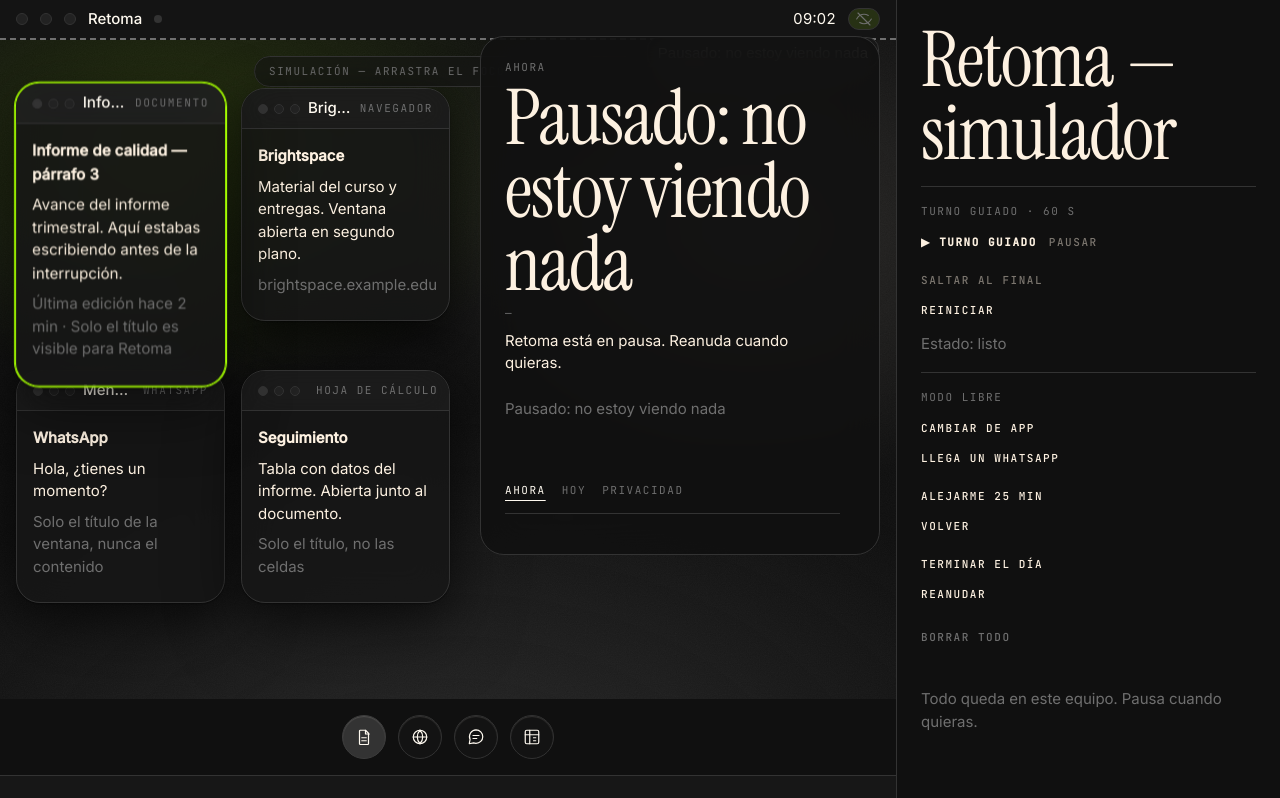
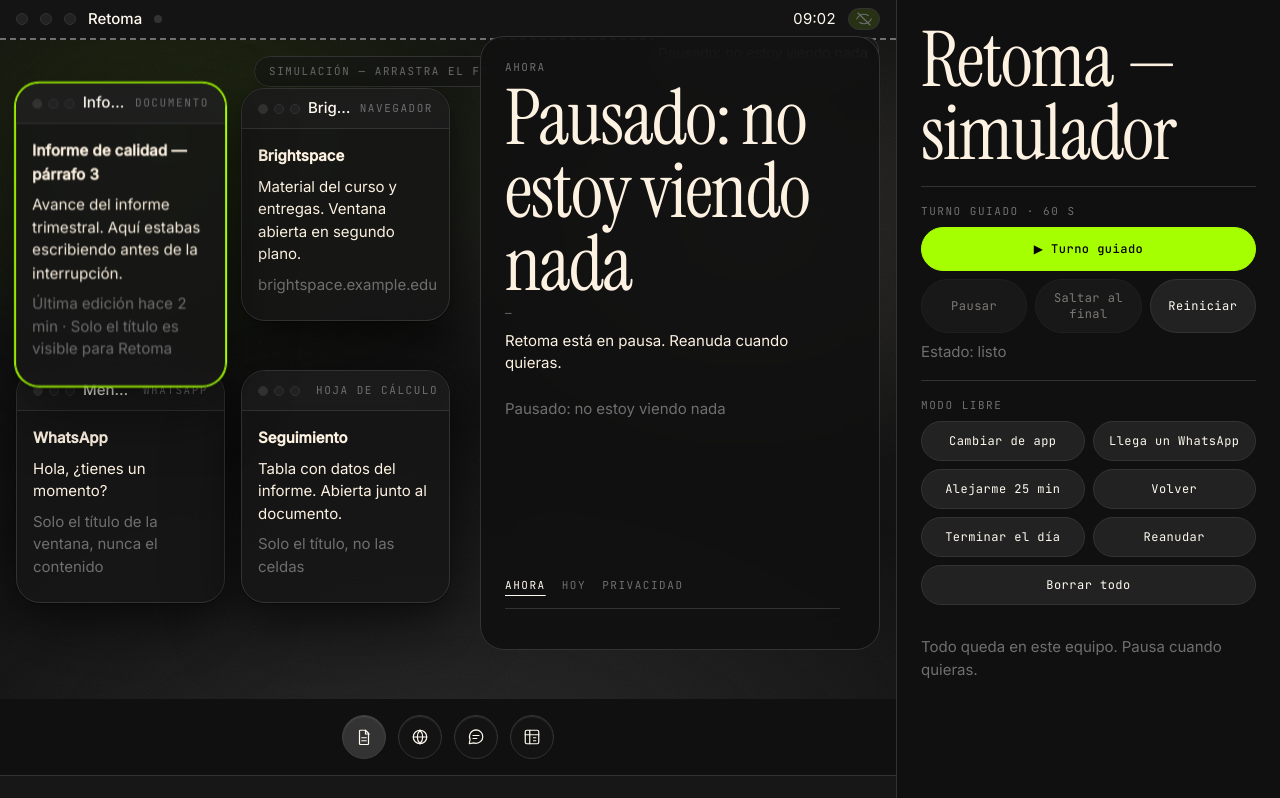
Before and after one commit to nik129linux/handwatch-desktop-fe, a plain HTML site: page index.html in a window 1280 px wide. Both pictures are taken after a click on the button "Pausado: no estoy viendo nada". Drawn offline with Linux system fonts and the light colour scheme.

Commit message:
desktop: polish

```diff
--- a/css/desk.css
+++ b/css/desk.css
@@ -134,7 +134,7 @@ body {
 }
 .wallpaper__glow { position: absolute; inset: 0; }
 .wallpaper__glow--a {
-  background: radial-gradient(60% 50% at 22% 18%, color-mix(in srgb, var(--color-primary-500) 14%, transparent), transparent 70%);
+  background: radial-gradient(60% 50% at 22% 18%, var(--wall-glow), transparent 70%);
 }
 .wallpaper__glow--b {
   background: radial-gradient(55% 55% at 82% 30%, color-mix(in srgb, var(--color-neutral-100) 12%, transparent), transparent 70%);
@@ -293,28 +293,47 @@ body {
 .btn-row { display: flex; gap: var(--sp-2); flex-wrap: wrap; }
 .btn-row .btn { flex: 1; min-width: 120px; }
 
-/* quiet text buttons inside the sim strip only */
-.sim-panel .story-controls { display: flex; gap: var(--sp-3); align-items: baseline; }
-.sim-panel .btn-row { display: flex; flex-direction: column; gap: 0; }
-.sim-panel .btn-row .btn, .sim-panel .story-controls .btn {
-  flex: none; min-width: 0; min-height: 0;
-  background: transparent; border: none; border-radius: 0;
-  padding: 8px 0; text-align: left;
-  font-family: var(--font-mono); font-size: var(--text-micro); letter-spacing: var(--tracking-micro); text-transform: uppercase;
-  color: var(--text-neutral-100);
+/* sim controls — readable sentence-case mono, hero pill + secondary row */
+.sim-panel .story-controls { display: flex; }
+.sim-panel #storyPlay.btn--hero {
+  width: 100%; box-sizing: border-box;
+  min-height: 44px;
+  display: inline-flex; align-items: center; justify-content: center;
+  background: var(--bg-primary-500); color: var(--text-black); border: 1px solid var(--border-primary-500);
+  border-radius: var(--radius-pill);
+  font-family: var(--font-mono); font-size: 12px; letter-spacing: 0.04em; text-transform: none;
+  font-weight: var(--weight-medium);
+  padding: 12px 20px;
 }
-.sim-panel .btn-row .btn:hover, .sim-panel .story-controls .btn:hover { background: transparent; color: var(--text-neutral-50); text-decoration: underline; text-underline-offset: 4px; }
-.sim-panel .btn--primary {
-  background: transparent; border: none; color: var(--text-neutral-50);
-  font-family: var(--font-mono); font-size: var(--text-micro); letter-spacing: var(--tracking-micro); text-transform: uppercase;
-  text-align: left; padding: 8px 0;
+.sim-panel #storyPlay.btn--hero:hover { background: var(--state-primary-press); text-decoration: underline; text-decoration-color: var(--text-black); text-underline-offset: 3px; }
+.sim-panel #storyPlay.btn--hero:focus-visible { outline: 2px solid var(--border-primary-500); outline-offset: 2px; }
+.sim-panel .btn-row--trio { display: flex; flex-direction: row; gap: var(--sp-2); }
+.sim-panel .btn-row--trio .btn { flex: 1 1 0; min-width: 0; }
+.sim-panel .btn--secondary,
+.sim-panel #freeMode .btn {
+  min-height: 40px;
+  display: inline-flex; align-items: center; justify-content: center;
+  background: var(--bg-neutral-800); border: 1px solid var(--border-neutral-700); border-radius: var(--radius-pill);
+  padding: 10px 12px; text-align: center;
+  font-family: var(--font-mono); font-size: 12px; letter-spacing: 0.04em; text-transform: none;
+  font-weight: var(--weight-regular);
+  color: var(--text-neutral-50);
 }
-.sim-panel .btn--primary:hover { background: transparent; text-decoration: underline; text-underline-offset: 4px; }
+.sim-panel .btn--secondary:hover,
+.sim-panel #freeMode .btn:hover { background: var(--bg-neutral-700); border-color: var(--border-neutral-600); text-decoration: underline; text-decoration-color: var(--border-primary-500); text-underline-offset: 3px; }
+.sim-panel .btn--secondary:focus-visible,
+.sim-panel #freeMode .btn:focus-visible { outline: 2px solid var(--border-primary-500); outline-offset: 2px; }
+.sim-panel #freeMode .btn-row { display: flex; flex-direction: row; flex-wrap: wrap; gap: var(--sp-2); }
+.sim-panel #freeMode .btn-row .btn { flex: 1 1 0; min-width: 120px; }
 .sim-panel .btn--destructive {
-  background: transparent; border: none; color: var(--text-neutral-400);
-  font-family: var(--font-mono); font-size: var(--text-micro); letter-spacing: var(--tracking-micro); text-transform: uppercase;
-  text-align: left; padding: 8px 0;
+  background: transparent; border: 1px solid var(--border-neutral-700); border-radius: var(--radius-pill);
+  font-family: var(--font-mono); font-size: 12px; letter-spacing: 0.04em; text-transform: none;
+  color: var(--text-neutral-400); text-align: center; padding: 10px 12px; min-height: 40px;
+  width: 100%; box-sizing: border-box;
+  display: inline-flex; align-items: center; justify-content: center;
 }
+.sim-panel .btn--destructive:hover { color: var(--text-neutral-50); background: var(--bg-neutral-800); text-decoration: underline; text-decoration-color: var(--border-primary-500); text-underline-offset: 3px; }
+.sim-panel .btn--destructive:focus-visible { outline: 2px solid var(--border-primary-500); outline-offset: 2px; }
 #subtitle {
   font-size: var(--text-body); color: var(--text-neutral-100); min-height: 20px; text-align: center;
   padding: var(--sp-3) var(--sp-4); background: var(--bg-neutral-900); border-top: 1px solid var(--border-neutral-700);
--- a/css/retoma.css
+++ b/css/retoma.css
@@ -2,10 +2,11 @@
 .retoma-panel {
   position: absolute;
   top: 36px; right: 16px;
+  bottom: 150px;
   width: 400px;
-  max-height: calc(100vh - 56px);
-  max-height: calc(100dvh - 56px);
-  overflow-y: auto;
+  max-height: calc(100% - 36px - 150px);
+  max-height: calc(100dvh - 36px - 150px);
+  overflow: hidden;
   overflow-x: hidden;
   background: color-mix(in srgb, var(--color-neutral-950) 88%, transparent);
   backdrop-filter: blur(18px);
@@ -23,8 +24,8 @@
   scrollbar-gutter: stable;
   scroll-padding-bottom: 24px;
 }
-.retoma-tab { display: none; overflow-y: visible; }
-.retoma-tab.is-active { display: flex; flex-direction: column; gap: 0; overflow-y: visible; padding-bottom: 24px; }
+.retoma-tab { display: none; overflow: hidden; min-height: 0; }
+.retoma-tab.is-active { display: flex; flex-direction: column; gap: 0; overflow-y: auto; overflow-x: hidden; min-height: 0; flex: 1 1 auto; padding-bottom: 24px; }
 .retoma-panel.is-open {
   opacity: 1; pointer-events: auto;
   transform: scale(1) translateY(0);
@@ -95,6 +96,7 @@
 /* Resume card — full-bleed hero, no border, no chips-as-pills (Space blur-in) */
 .resume-card {
   order: 1;
+  flex-shrink: 0;
   background: transparent;
   border: none;
   border-radius: 0;
@@ -199,9 +201,20 @@
   padding-top: var(--sp-1);
 }
 .timeline-legend__item {
-  display: inline-flex; align-items: center; gap: 6px;
+  display: inline-flex; align-items: flex-start; gap: 6px;
   font-family: var(--font-mono); font-size: var(--text-micro); letter-spacing: var(--tracking-micro); text-transform: uppercase;
   color: var(--text-neutral-400);
+  font-variant-numeric: tabular-nums;
+}
+.timeline-legend__item--major { color: var(--text-neutral-100); }
+.timeline-legend__sub {
+  display: block;
+  font-family: var(--font-mono);
+  font-size: var(--text-micro);
+  letter-spacing: var(--tracking-micro);
+  text-transform: none;
+  color: var(--text-neutral-400);
+  margin-top: 2px;
   font-variant-numeric: tabular-nums;
 }
 .timeline-legend__dot {
--- a/css/tokens.css
+++ b/css/tokens.css
@@ -77,10 +77,10 @@
   --state-primary-press: color-mix(in srgb, var(--color-primary-500) 82%, var(--color-black));
   --state-primary-dim: color-mix(in srgb, var(--color-primary-500) 34%, var(--color-neutral-900));
   --heat-1: color-mix(in srgb, var(--color-neutral-900) 92%, var(--color-primary-500));
-  --heat-2: color-mix(in srgb, var(--color-primary-500) 20%, var(--color-neutral-900));
-  --heat-3: color-mix(in srgb, var(--color-primary-500) 42%, var(--color-neutral-900));
+  --heat-2: color-mix(in srgb, var(--color-primary-500) 20%, var(--color-neutral-900));  --heat-3: color-mix(in srgb, var(--color-primary-500) 42%, var(--color-neutral-900));
   --heat-4: color-mix(in srgb, var(--color-primary-500) 66%, var(--color-neutral-900));
   --heat-5: var(--color-primary-500);
+  --wall-glow: color-mix(in srgb, var(--color-primary-500) 10%, var(--color-neutral-950));
 
   /* --- Spectrum ring stops (stop 1 == primary) -------------------------- */
   --ring-spectrum-1: var(--color-primary-500);
--- a/index.html
+++ b/index.html
@@ -146,8 +146,8 @@
           <p id="timelineText" class="planned-real tabular">Planeado: 2 h de informe · Real: 1 h 20 min</p>
           <div id="proposalCard" class="proposal-card">
             <div class="proposal-card__label">Propuesta · <span id="proposalTag" class="proposal-tag">Simulado</span></div>
-            <p id="proposalText" class="proposal-card__text">Mañana: 40 min para el informe, 8:40 a 9:20, antes de que lleguen los mensajes.</p>
-            <p id="proposalHow" class="proposal-card__how">Cómo lo decidí: bloque mayor Documento 40 min · primera interrupción Navegador 9:40 · ventana 8:40–9:20</p>
+            <p id="proposalText" class="proposal-card__text">Mañana: 40 min para el informe, 9:00 a 9:40, antes de que lleguen los mensajes.</p>
+            <p id="proposalHow" class="proposal-card__how">Cómo lo decidí: bloque mayor Documento 40 min · primera interrupción WhatsApp 9:52 · ventana 9:00–9:40</p>
             <div class="proposal-actions">
               <button id="proposalAccept" class="btn btn--primary">Aceptar</button>
               <button id="proposalDecline" class="btn btn--ghost">No, gracias</button>
@@ -190,12 +190,12 @@
     <section class="sim-section" aria-label="Turno guiado">
       <div class="sim-label">Turno guiado · 60 s</div>
       <div class="story-controls">
-        <button id="storyPlay" class="btn btn--primary">▶ Turno guiado</button>
-        <button id="storyPause" class="btn" disabled>Pausar</button>
+        <button id="storyPlay" class="btn btn--primary btn--hero">▶ Turno guiado</button>
       </div>
-      <div class="btn-row">
-        <button id="storySkip" class="btn" disabled>Saltar al final</button>
-        <button id="storyRestart" class="btn">Reiniciar</button>
+      <div class="btn-row btn-row--trio">
+        <button id="storyPause" class="btn btn--secondary" disabled>Pausar</button>
+        <button id="storySkip" class="btn btn--secondary" disabled>Saltar al final</button>
+        <button id="storyRestart" class="btn btn--secondary">Reiniciar</button>
       </div>
       <div class="panel-section__text--muted tabular">Estado: <span id="storyClock">listo</span></div>
     </section>
```
Also changed, not shown: js/retoma.js (+10 -2 lines), tests/acceptance.js (+77 -8 lines).
